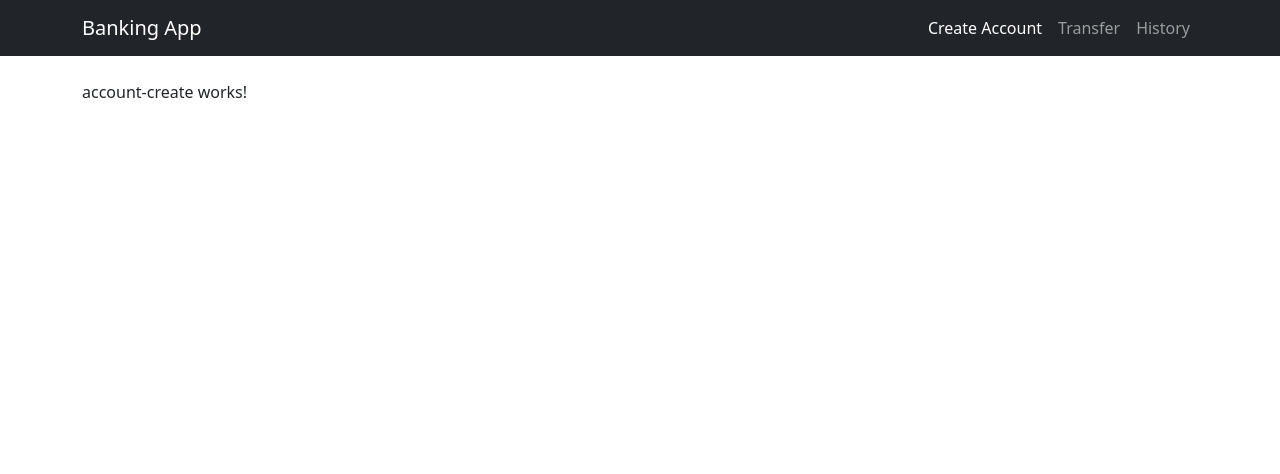
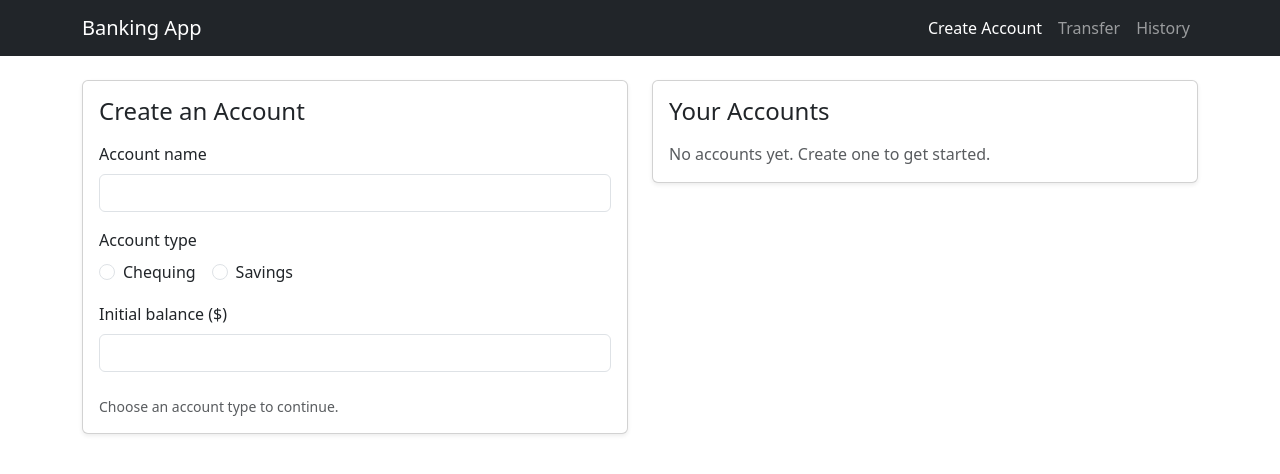
Before and after one commit to Clayton-McCormack/banking-app, an Angular app: page /accounts/new in a window 1280 px wide. Shown: the top 474 px of the page. Built offline with nearby package versions, Linux system fonts and the light colour scheme.

Commit message:
Add account creation form with validation and conditional button

```diff
--- a/src/app/accounts/account-create/account-create.html
+++ b/src/app/accounts/account-create/account-create.html
@@ -1 +1,130 @@
-<p>account-create works!</p>
+<div class="row g-4">
+  <!-- Create account form -->
+  <div class="col-lg-6">
+    <div class="card shadow-sm">
+      <div class="card-body">
+        <h2 class="h4 mb-3">Create an Account</h2>
+
+        @if (successMessage()) {
+          <div class="alert alert-success" role="status">{{ successMessage() }}</div>
+        }
+
+        <form [formGroup]="form" (ngSubmit)="onSubmit()" novalidate>
+          <!-- Account name -->
+          <div class="mb-3">
+            <label for="name" class="form-label">Account name</label>
+            <input
+              id="name"
+              type="text"
+              class="form-control"
+              formControlName="name"
+              maxlength="30"
+              [class.is-invalid]="showError('name')" />
+            @if (showError('name')) {
+              <div class="invalid-feedback">
+                @if (form.controls.name.hasError('required')) {
+                  Account name is required.
+                } @else if (form.controls.name.hasError('minlength')) {
+                  Account name must be at least 2 characters.
+                } @else if (form.controls.name.hasError('maxlength')) {
+                  Account name can't be longer than 30 characters.
+                } @else {
+                  Account name can't be only spaces.
+                }
+              </div>
+            }
+          </div>
+
+          <!-- Account type -->
+          <fieldset class="mb-3">
+            <legend class="form-label fs-6">Account type</legend>
+            <div class="form-check form-check-inline">
+              <input class="form-check-input" type="radio" id="typeChequing"
+                     value="Chequing" formControlName="accountType" />
+              <label class="form-check-label" for="typeChequing">Chequing</label>
+            </div>
+            <div class="form-check form-check-inline">
+              <input class="form-check-input" type="radio" id="typeSavings"
+                     value="Savings" formControlName="accountType" />
+              <label class="form-check-label" for="typeSavings">Savings</label>
+            </div>
+            @if (showError('accountType')) {
+              <div class="text-danger small mt-1">Please choose an account type.</div>
+            }
+          </fieldset>
+
+          <!-- Initial balance -->
+          <div class="mb-4">
+            <label for="initialBalance" class="form-label">Initial balance ($)</label>
+            <input
+              id="initialBalance"
+              type="number"
+              min="0.01"
+              step="0.01"
+              class="form-control"
+              formControlName="initialBalance"
+              [class.is-invalid]="showError('initialBalance')" />
+            @if (showError('initialBalance')) {
+              <div class="invalid-feedback">
+                @if (form.controls.initialBalance.hasError('required')) {
+                  Initial balance is required.
+                } @else if (form.controls.initialBalance.hasError('min')) {
+                  Initial balance must be greater than $0.
+                } @else {
+                  Use at most 2 decimal places.
+                }
+              </div>
+            }
+          </div>
+
+          <!-- Button only appears once a type is chosen, styled by that type -->
+          @if (accountType(); as type) {
+            <app-button
+              type="submit"
+              [accountType]="type"
+              [label]="'Create ' + type + ' Account'" />
+          } @else {
+            <p class="text-muted small mb-0">Choose an account type to continue.</p>
+          }
+        </form>
+      </div>
+    </div>
+  </div>
+
+  <!-- Existing accounts -->
+  <div class="col-lg-6">
+    <div class="card shadow-sm">
+      <div class="card-body">
+        <h2 class="h4 mb-3">Your Accounts</h2>
+        @if (accounts().length === 0) {
+          <p class="text-muted mb-0">No accounts yet. Create one to get started.</p>
+        } @else {
+          <table class="table table-sm align-middle mb-0">
+            <thead>
+              <tr>
+                <th>Name</th>
+                <th>Type</th>
+                <th class="text-end">Balance</th>
+              </tr>
+            </thead>
+            <tbody>
+              @for (account of accounts(); track account.id) {
+                <tr>
+                  <td>{{ account.name }}</td>
+                  <td>
+                    <span class="badge"
+                          [class.text-bg-primary]="account.type === 'Chequing'"
+                          [class.text-bg-success]="account.type === 'Savings'">
+                      {{ account.type }}
+                    </span>
+                  </td>
+                  <td class="text-end">{{ account.balance | currency: 'CAD' : 'symbol-narrow' }}</td>
+                </tr>
+              }
+            </tbody>
+          </table>
+        }
+      </div>
+    </div>
+  </div>
+</div>
--- a/src/app/accounts/account-create/account-create.ts
+++ b/src/app/accounts/account-create/account-create.ts
@@ -1,9 +1,65 @@
-import { Component } from '@angular/core';
+import { Component, inject, signal } from '@angular/core';
+import { toSignal } from '@angular/core/rxjs-interop';
+import { FormBuilder, Validators } from '@angular/forms';
+import { AccountService } from '../../core/account-service';
+import { AccountType } from '../../core/models';
+
+type FieldName = 'name' | 'accountType' | 'initialBalance';
 
 @Component({
   selector: 'app-account-create',
   standalone: false,
+  templateUrl: './account-create.html',
   styleUrl: './account-create.scss',
-  templateUrl: './account-create.html',
 })
-export class AccountCreate {}
+export class AccountCreate {
+  private fb = inject(FormBuilder);
+  private accountService = inject(AccountService);
+
+  readonly accounts = this.accountService.accounts;
+  readonly successMessage = signal<string | null>(null);
+
+  readonly form = this.fb.group({
+    name: ['', [
+      Validators.required,
+      Validators.minLength(2),
+      Validators.maxLength(30),
+      Validators.pattern(/\S/), // not just spaces
+    ]],
+    accountType: [null as AccountType | null, Validators.required],
+    initialBalance: [null as number | null, [
+      Validators.required,
+      Validators.min(0.01),
+      Validators.pattern(/^\d+(\.\d{1,2})?$/), // at most 2 decimal places
+    ]],
+  });
+
+  // Turns the radio button's value into a signal so the template
+  // can show and restyle the button the moment the type changes.
+  readonly accountType = toSignal(this.form.controls.accountType.valueChanges, {
+    initialValue: null,
+  });
+
+  showError(field: FieldName): boolean {
+    const control = this.form.controls[field];
+    return control.invalid && (control.touched || control.dirty);
+  }
+
+  onSubmit(): void {
+    this.successMessage.set(null);
+
+    if (this.form.invalid) {
+      this.form.markAllAsTouched(); // show every error at once
+      return;
+    }
+
+    const { name, accountType, initialBalance } = this.form.getRawValue();
+    // Safe to use ! here: the form is valid, so these can't be null.
+    const account = this.accountService.createAccount(name!, accountType!, initialBalance!);
+
+    this.successMessage.set(
+      `${account.type} account "${account.name}" created with a balance of $${account.balance.toFixed(2)}.`
+    );
+    this.form.reset();
+  }
+}
--- a/src/app/accounts/accounts-module.ts
+++ b/src/app/accounts/accounts-module.ts
@@ -1,11 +1,12 @@
 import { NgModule } from '@angular/core';
 import { CommonModule } from '@angular/common';
-
+import { ReactiveFormsModule } from '@angular/forms';
 import { AccountsRoutingModule } from './accounts-routing-module';
+import { SharedModule } from '../shared/shared-module';
 import { AccountCreate } from './account-create/account-create';
 
 @NgModule({
   declarations: [AccountCreate],
-  imports: [CommonModule, AccountsRoutingModule],
+  imports: [CommonModule, ReactiveFormsModule, AccountsRoutingModule, SharedModule],
 })
 export class AccountsModule {}
```
Also changed, not shown: 1 other file (tests, documents, lock files or other folders).
